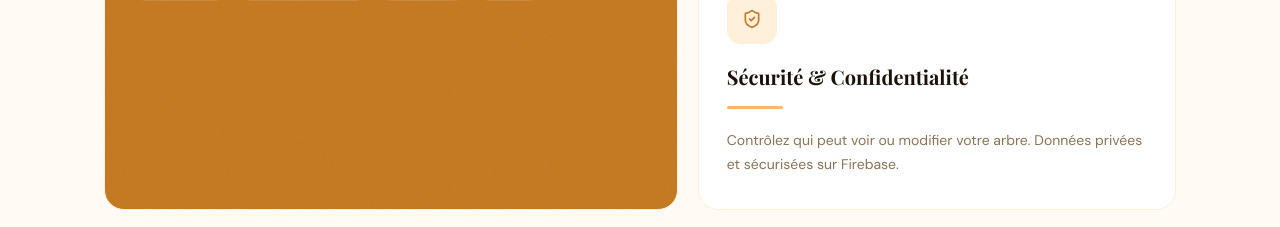
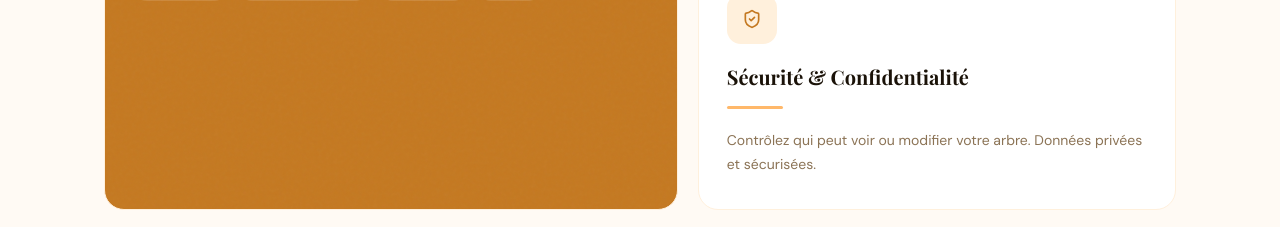
Before and after one commit to KOMI18/geneo, a Next.js app: page / in a window 1280 px wide. Shown: the part 1640-1867 px from the top of the page. Built offline with nearby package versions, Linux system fonts and the light colour scheme; a web font is replaced by a local one.

Commit message:
style:modifeir le copyrith de la lamding page

```diff
--- a/src/app/page.tsx
+++ b/src/app/page.tsx
@@ -409,7 +409,7 @@ const LandingPage: NextPage = () => {
               <div className="icon-wrap"><ShieldCheck size={20} /></div>
               <h3 className="display" style={{ fontSize: '20px', fontWeight: 700, marginBottom: '10px' }}>Sécurité & Confidentialité</h3>
               <div className="divider" />
-              <p style={{ color: 'var(--muted)', lineHeight: 1.7, fontSize: '14px' }}>Contrôlez qui peut voir ou modifier votre arbre. Données privées et sécurisées sur Firebase.</p>
+              <p style={{ color: 'var(--muted)', lineHeight: 1.7, fontSize: '14px' }}>Contrôlez qui peut voir ou modifier votre arbre. Données privées et sécurisées.</p>
             </div>
           </div>
         </div>
```
